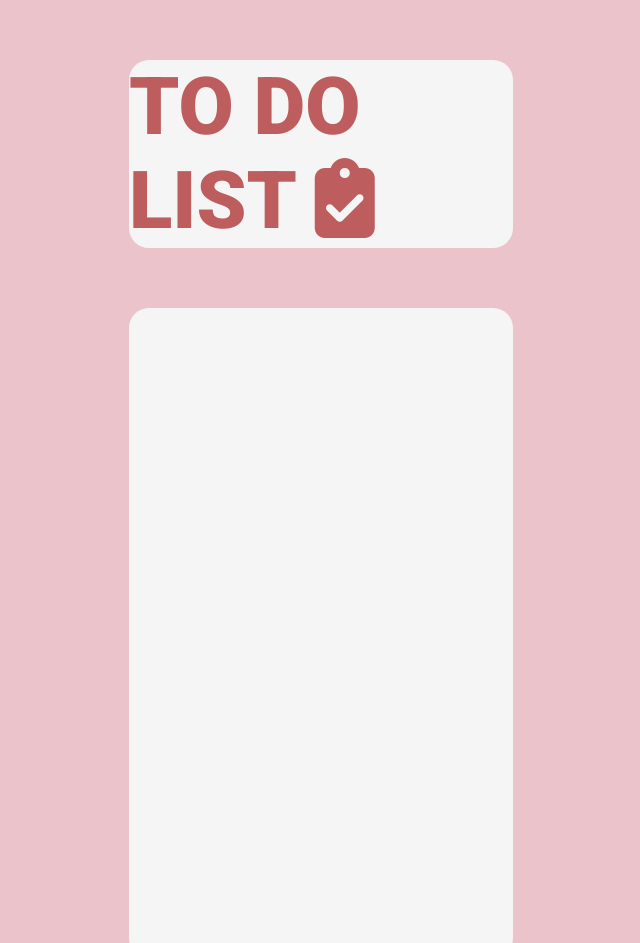
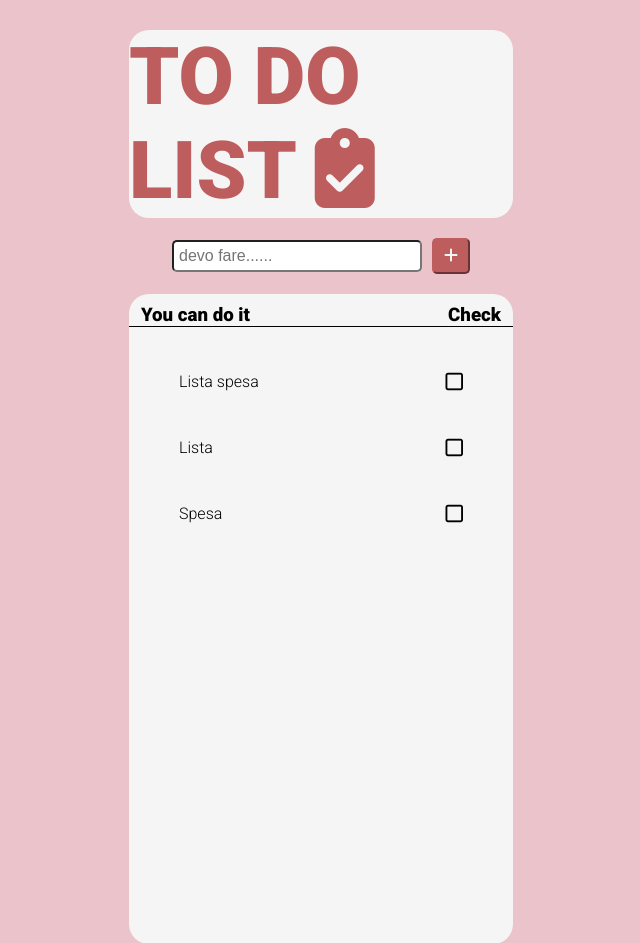
Before and after one commit to saragisondi/vue-todolist, a plain HTML site: page index.html in a window 1280 px wide. Shown: the top 943 px of the page, without its empty margins (319-959 px from the left). Drawn offline with nearby package versions, Linux system fonts and the light colour scheme.

Commit message:
add list items

```diff
--- a/css/style.css
+++ b/css/style.css
@@ -13,6 +13,9 @@ body{
 li{
   margin: 45px 50px;
   list-style: none;
+  display: flex;
+  justify-content: space-between;
+
 }
 
 /*HEADER*/
@@ -29,7 +32,7 @@ header{
   display: flex;
   justify-content: center;
   align-items: center;
-  margin: 60px auto;
+  margin-top: 30px;
 }
 
 .title{
@@ -38,10 +41,47 @@ header{
   color:#BD5D5D;
 }
 
+/*INPUT*/
+input{
+  width: 250px;
+  padding: 5px;
+  font-size: medium;
+  border-radius: 5px;
+}
+
+.input button{
+  padding: 7px 10px;
+  margin-left: 10px;
+  font-size: medium;
+  background-color:#BD5D5D;
+  border-color:#BD5D5D;
+  border-radius: 5px;
+  color: whitesmoke;
+}
+
+.input{
+display: flex;
+justify-content: center;
+align-items: center;
+margin-bottom: 10px;
+margin: 20px 0;
+}
+
+
 /*MAIN*/
 main{
   display: flex;
   justify-content: center;
+}
+.title-list{
+  display: flex;
+  justify-content: center;
+  margin: 10px 0;
+  border-bottom: 1px solid black;
+}
+
+.title-list h3:first-child {
+  width: 80%;
 }
 
 .container-list{
@@ -50,3 +90,8 @@ main{
   background-color: whitesmoke;
   border-radius: 20px;
 }
+
+.fa-regular{
+font-size: 20px;
+
+}
--- a/index.html
+++ b/index.html
@@ -30,18 +30,27 @@
     </div>
   </header>
 
+  <div class="input">
+    <input type="text" placeholder= "devo fare......">
+    <button><i class="fa-solid fa-plus"></i></button>
+  </div>
+
     <main>
       <div class="container-list">
-        <ul>
-          <li></li>
-          <li></li>
-          <li></li>
-          <li></li>
-          <li></li>
-          <li></li>
-          <li></li>
-          <li></li>
-          <li></li>
+
+        <ul >
+
+          <div class="title-list">
+            <h3>You can do it</h3>
+            <h3>Check</h3>
+          </div>
+
+          <!-- faccio un ciclo per visualizzare gli elementi della lista -->
+          <li v-for="list in lists">
+            <span> {{list.text}}</span>
+            <span> <i class="fa-regular fa-square"></i></span>
+          </li>
+
         </ul>
       </div>
     </main>
--- a/js/script.js
+++ b/js/script.js
@@ -6,15 +6,15 @@ data(){
    lists:
      [
       {
-        text:'lista spesa',
+        text:'Lista spesa',
         done: false,
       },
       {
-        text:'lista',
+        text:'Lista',
         done: true,
       },
       {
-        text:'spesa',
+        text:'Spesa',
         done: false,
       }
     ]
```
Also changed, not shown: README.md.
